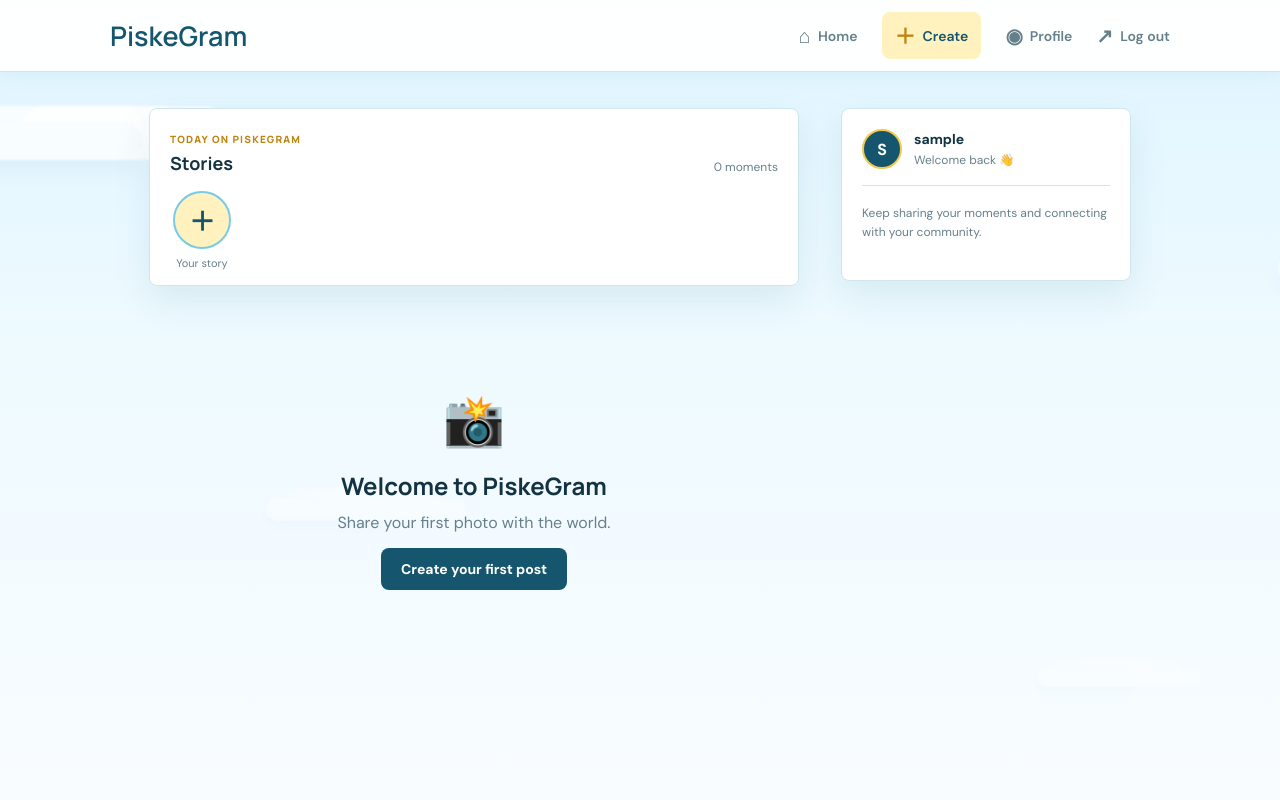
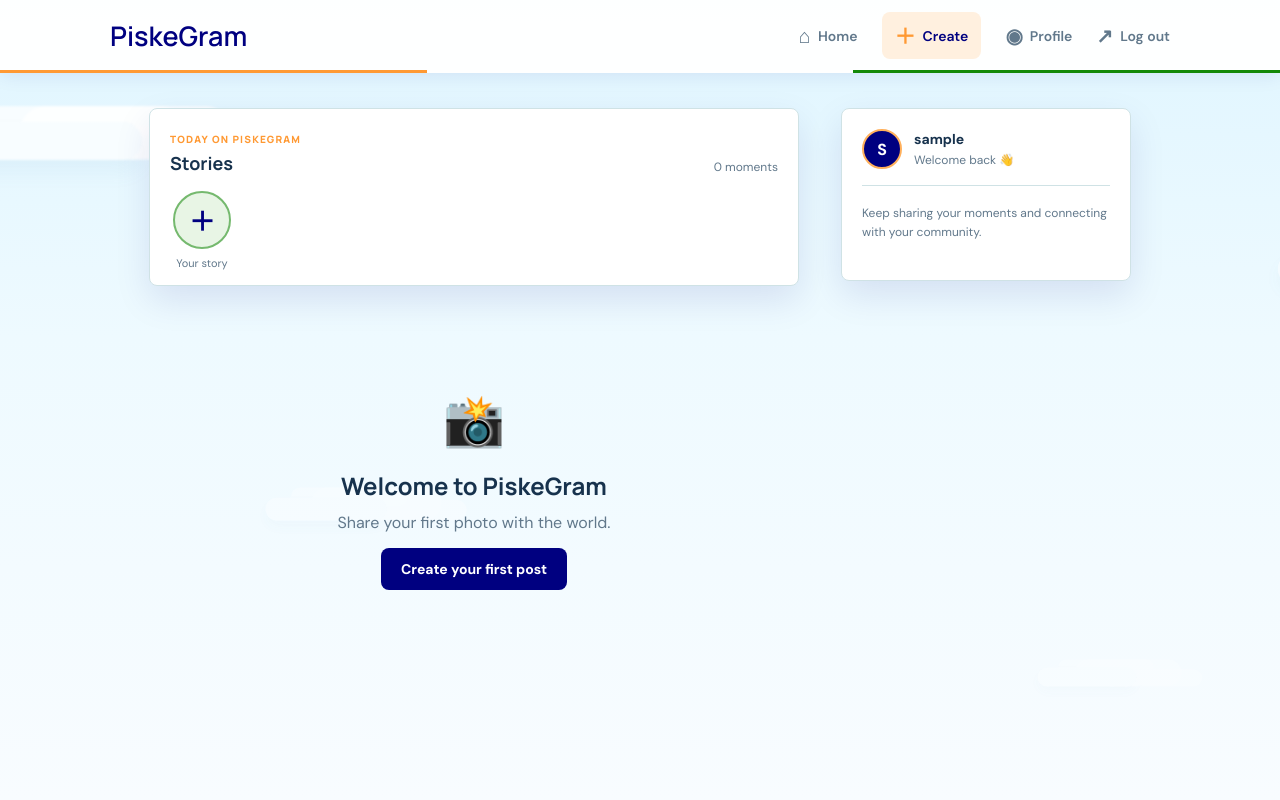
Before and after one commit to Sai25-piske/Sample-socialmedia-app-test, a Flask app: page / in a window 1280 px wide. Run offline with Flask 3, Linux system fonts and the light colour scheme; the visitor is signed in with stand-in values (Sample User, id 1); data that the repository does not hold is empty.

Commit message:
deployment

```diff
--- a/static/css/style.css
+++ b/static/css/style.css
@@ -662,7 +662,7 @@ a {
 }
 
 .flash.success {
-    background: var(--sky-500);
+    background: var(--green-500);
 }
 
 
@@ -701,17 +701,24 @@ a {
     --sky-100: #d9f2fb;
     --sky-300: #77cbe6;
     --sky-500: #178fba;
-    --gold-100: #fff2bf;
-    --gold-300: #f2c94c;
-    --gold-500: #bf8310;
-    --ink: #143342;
-    --muted: #66808b;
+    --saffron-100: #fff0df;
+    --saffron-300: #ffb05c;
+    --saffron-500: #ff9933;
+    --green-100: #e8f5e5;
+    --green-300: #75b96e;
+    --green-500: #138808;
+    --navy: #000080;
+    --ink: #17324d;
+    --muted: #61788b;
     --surface: #ffffff;
-    --border: #cfe6ed;
-    --shadow: 0 14px 36px rgba(28, 94, 116, .10);
-    --brown-100: var(--gold-100);
-    --brown-500: var(--gold-500);
-    --brown-700: #15566e;
+    --border: #cfe2e5;
+    --shadow: 0 14px 36px rgba(0, 0, 128, .10);
+    --gold-100: var(--saffron-100);
+    --gold-300: var(--saffron-300);
+    --gold-500: var(--saffron-500);
+    --brown-100: var(--saffron-100);
+    --brown-500: var(--saffron-500);
+    --brown-700: var(--navy);
     --brown-900: var(--ink);
 }
 
@@ -800,7 +807,23 @@ h1, h2, h3, .logo, .eyebrow {
     height: 72px;
     background: rgba(255, 255, 255, .94);
     border-bottom: 1px solid var(--border);
-    box-shadow: 0 4px 18px rgba(28, 94, 116, .06);
+    box-shadow: 0 4px 18px rgba(0, 0, 128, .08);
+    position: sticky;
+}
+
+.navbar::after {
+    position: absolute;
+    right: 0;
+    bottom: -2px;
+    left: 0;
+    height: 3px;
+    background: linear-gradient(
+        90deg,
+        var(--saffron-500) 0 33.33%,
+        #ffffff 33.33% 66.66%,
+        var(--green-500) 66.66% 100%
+    );
+    content: "";
 }
 
 .logo, .auth-logo {
@@ -925,13 +948,13 @@ h1, h2, h3, .logo, .eyebrow {
 }
 
 .story-add .story-ring {
-    border-color: var(--sky-300);
-    background: var(--gold-100);
+    border-color: var(--green-300);
+    background: var(--green-100);
     font-size: 26px;
 }
 
 .post-header { height: 70px; }
-.avatar { border-color: var(--gold-300); }
+.avatar { border-color: var(--saffron-300); }
 .avatar-placeholder, .profile-placeholder { background: var(--brown-700); }
 .post-image-wrapper { background: var(--sky-100); }
 
@@ -954,11 +977,11 @@ h1, h2, h3, .logo, .eyebrow {
     background: var(--sky-100);
 }
 
-.like-btn.liked { color: #d47c18; background: var(--gold-100); }
+.like-btn.liked { color: var(--saffron-500); background: var(--saffron-100); }
 .save-btn { margin-left: auto; }
-.save-btn.saved { color: var(--gold-500); background: var(--gold-100); }
+.save-btn.saved { color: var(--green-500); background: var(--green-100); }
 .share-btn { font-size: 20px; }
-.comments-link { color: var(--sky-500); }
+.comments-link { color: var(--green-500); }
 
 .sidebar {
     background: var(--surface);
@@ -973,12 +996,12 @@ h1, h2, h3, .logo, .eyebrow {
 
 .profile-page { max-width: 960px; }
 .profile-header { background: var(--surface); border: 1px solid var(--border); border-radius: 8px; box-shadow: var(--shadow); padding: 34px 40px; }
-.profile-avatar { border: 5px solid var(--gold-100); }
+.profile-avatar { border: 5px solid var(--saffron-100); }
 .profile-name-row h1 { font-size: 28px; }
 .profile-stats { color: var(--muted); }
 .profile-stats strong { color: var(--ink); }
 .profile-bio { font-size: 15px; }
-.profile-presence { color: var(--sky-500); font-size: 12px; margin-top: 8px; }
+.profile-presence { color: var(--green-500); font-size: 12px; margin-top: 8px; }
 .profile-tabs { margin-top: 24px; border-color: var(--border); color: var(--brown-700); }
 .profile-tabs .active { border-color: var(--gold-500); }
 
```
